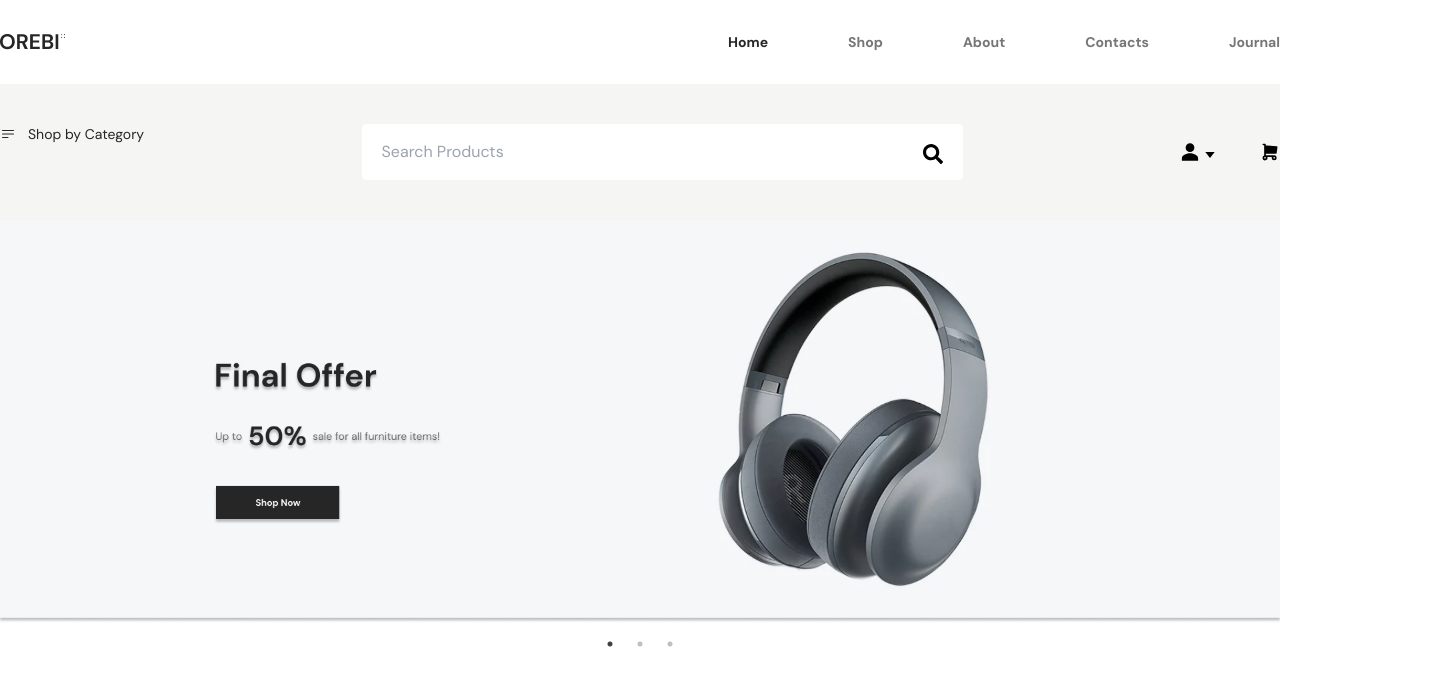
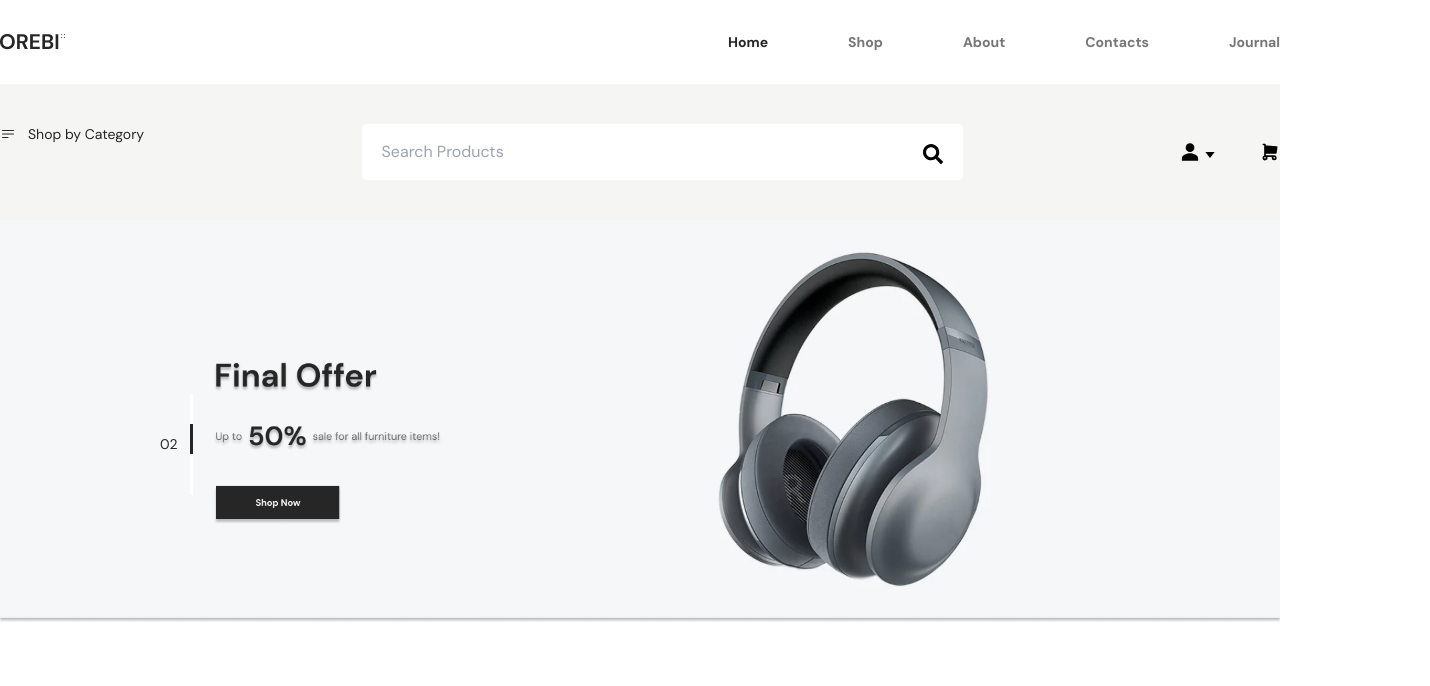
Before and after one commit to RezaualHossenSunny/orebi-_ecommerce, a React (Vite) app: page / in a window 1280 px wide. Shown: the top 686 px of the page, 1430 px wide, since content can reach past the window. Built offline with nearby package versions, Linux system fonts and the light colour scheme.

Commit message:
baner done

```diff
--- a/src/Component/Baner/Baner.jsx
+++ b/src/Component/Baner/Baner.jsx
@@ -1,15 +1,75 @@
-import React from 'react'
+import React, { useState } from 'react'
 import Slider from "react-slick";
 import "slick-carousel/slick/slick.css";
 import "slick-carousel/slick/slick-theme.css";
 import baner from '../../assets/baner.png';
 const Baner = () => {
+  const [activeDots, Setactivedots]=useState(0)
     const settings = {
         dots: true,
         infinite: true,
         speed: 500,
         slidesToShow: 1,
-        slidesToScroll: 1
+        slidesToScroll: 1,
+        autoplay:true,
+        beforeChange: (prev, next) => {
+          Setactivedots(next );
+        },
+        appendDots: dots => (
+          <div
+            style={{
+           position:"absolute",
+           top:"40%",
+           left:"150px"
+
+            }}
+          >
+            <ul style={{ margin: "0px"  }}>
+            {
+              dots.map((item)=>{
+                return <li style={{display:"block", marginTop:"10px"}}>{item} </li>
+              })
+
+
+            }
+
+             </ul>
+          </div>
+        ),
+        customPaging: i => (
+          <div
+            style={
+              i === activeDots ?
+               {
+              width: "30px",
+
+              borderRight: "3px #262626 solid",
+             paddingTop:"10px",
+             paddingBottom:"10px",
+             paddingRight:"30px",
+             fontFamily:"dm sans",
+             color:"#262626",
+             fontSize:"14px",
+             fontWeight:"400"
+            }
+               :
+              {
+              width: "30px",
+
+              borderRight: "3px white solid",
+             paddingTop:"10px",
+             paddingBottom:"10px",
+             paddingRight:"30px",
+             fontFamily:"dm sans",
+             color:"transparent",
+             fontSize:"14px",
+             fontWeight:"400"
+            }
+            }
+          >
+            0{i + 1}
+          </div>
+        )
       };
   return (
     <>
```
